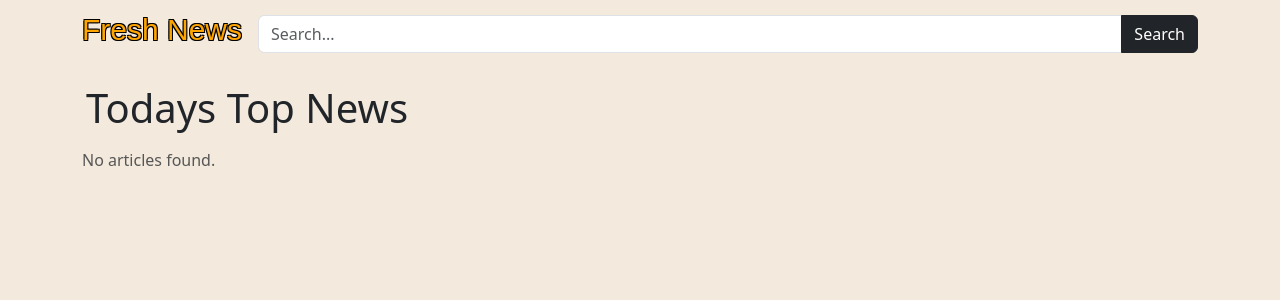
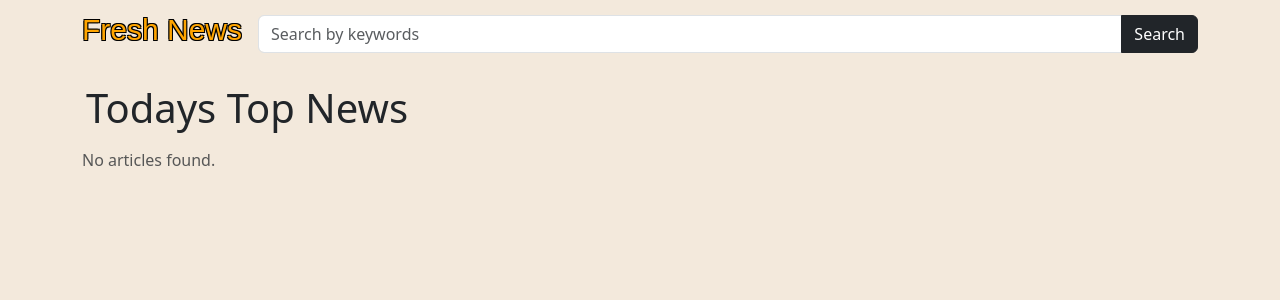
Before and after one commit to RohiiitttPimpale/News_project, a Flask app: page / in a window 1280 px wide. Shown: the top 300 px of the page. Run offline with Flask 3, Linux system fonts and the light colour scheme; data that the repository does not hold is empty; some libraries are stand-ins or nearby versions.

Commit message:
Update home.html

```diff
--- a/templates/home.html
+++ b/templates/home.html
@@ -47,7 +47,7 @@
       <div class="collapse navbar-collapse" id="navCollapse">
         <form class="ms-auto my-2 my-md-0 w-100 w-md-auto" action="{{ url_for('home') }}" method="post" role="search">
           <div class="input-group">
-            <input type="search" name="enter" class="form-control" placeholder="Search..." aria-label="Search">
+            <input type="search" name="enter" class="form-control" placeholder="Search by keywords" aria-label="Search">
             <button class="btn btn-dark" type="submit">Search</button>
           </div>
         </form>
```
